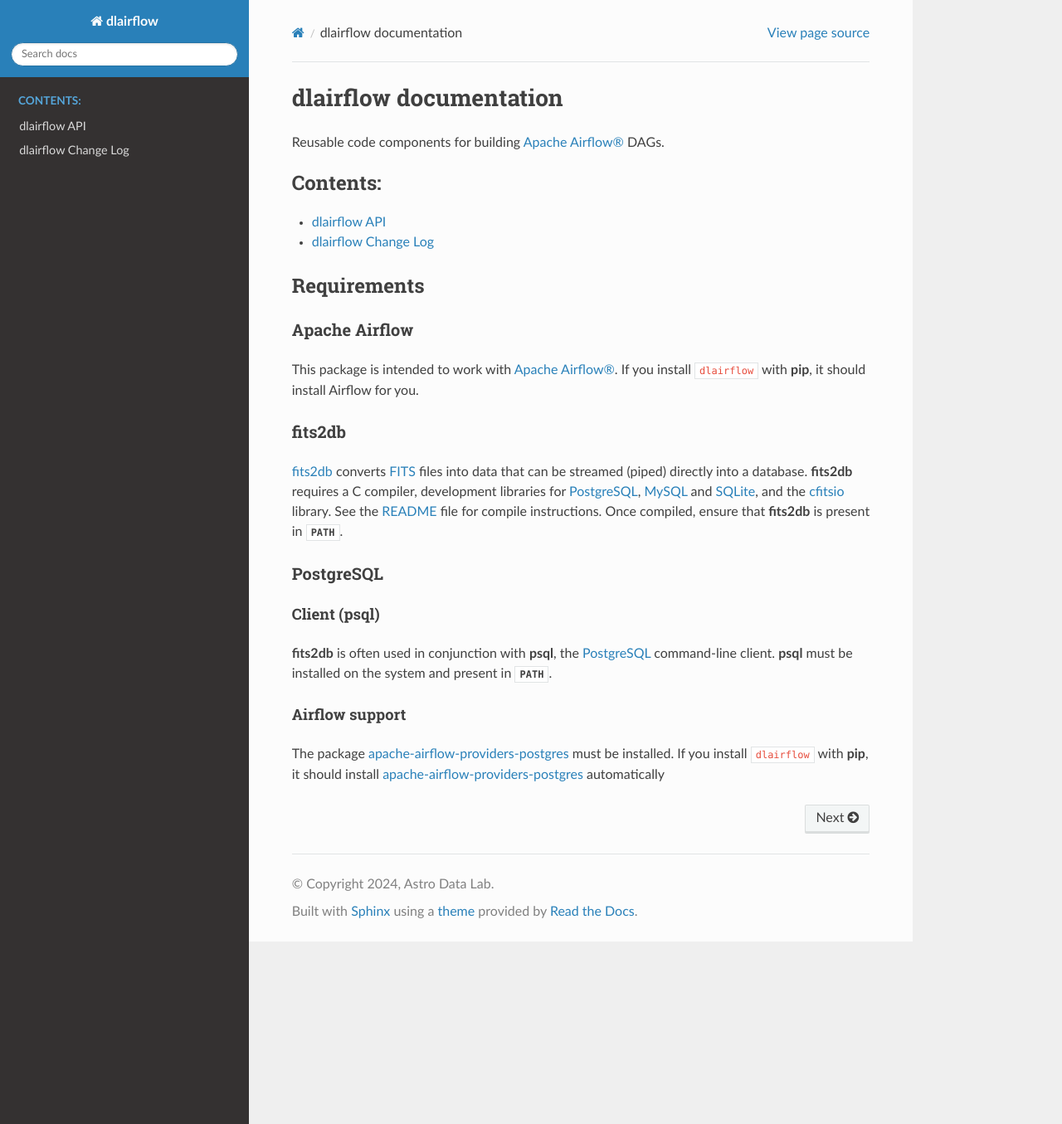
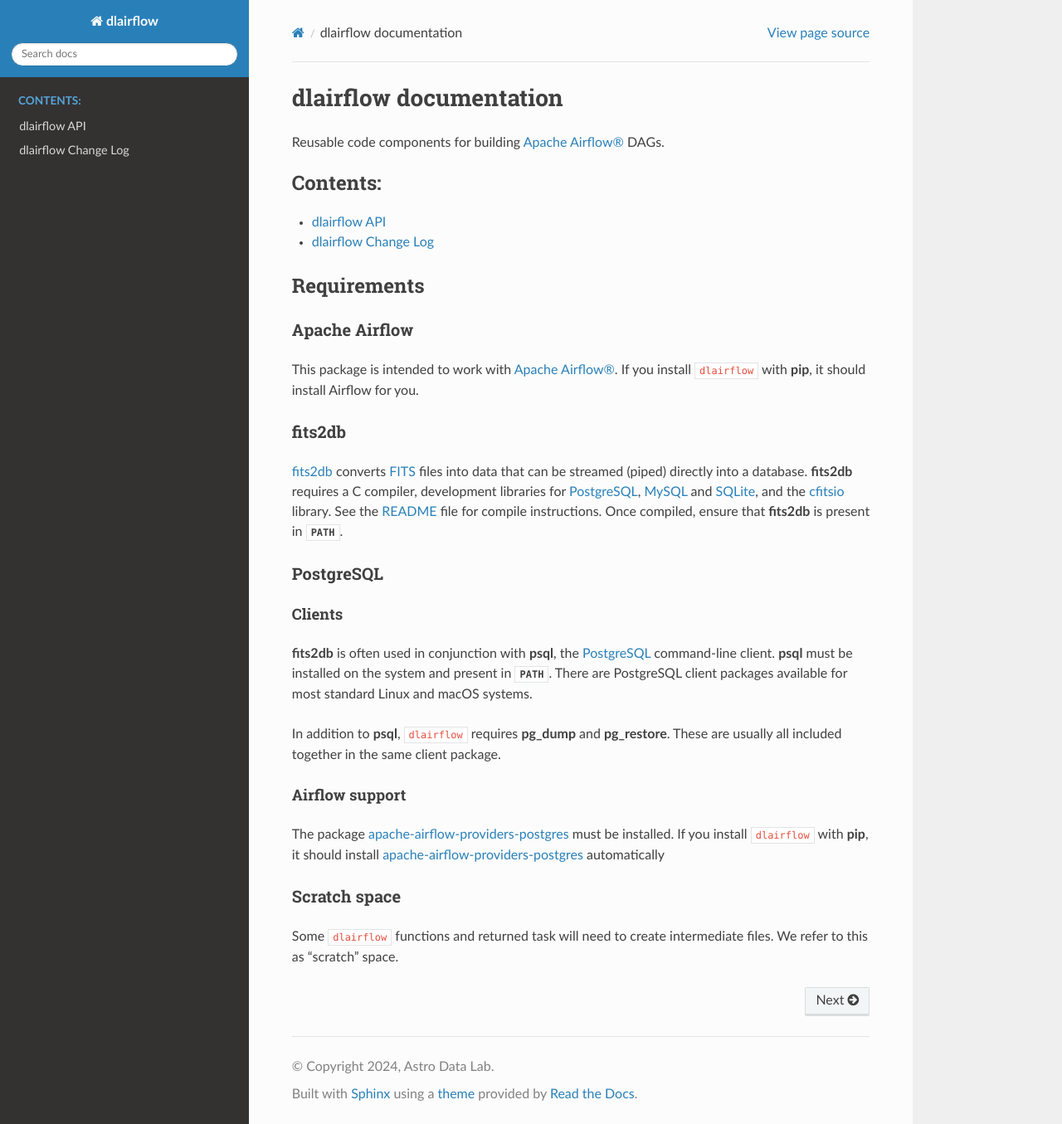
Before and after one commit to astro-datalab/dlairflow, a Sphinx documentation site: the page built from docs/index.rst, in a window 1280 px wide and 1355 px high. Shown: the whole window at 83% size. Built offline with Sphinx 7.4.7 and the Read the Docs theme 3.1.0, drawn with Linux system fonts in a browser that asks for light colours.

Commit message:
mention scratch

```diff
--- a/docs/index.rst
+++ b/docs/index.rst
@@ -47,12 +47,17 @@
 PostgreSQL
 ~~~~~~~~~~
 
-Client (psql)
-+++++++++++++
+Clients
++++++++
 
 :command:`fits2db` is often used in conjunction with :command:`psql`, the
 PostgreSQL_ command-line client. :command:`psql` must be installed on the system
-and present in :envvar:`PATH`.
+and present in :envvar:`PATH`. There are PostgreSQL client packages available
+for most standard Linux and macOS systems.
+
+In addition to :command:`psql`, ``dlairflow`` requires :command:`pg_dump`
+and :command:`pg_restore`.  These are usually all included together in the
+same client package.
 
 Airflow support
 +++++++++++++++
@@ -62,3 +67,10 @@
 apache-airflow-providers-postgres_ automatically
 
 .. _apache-airflow-providers-postgres: https://pypi.org/project/apache-airflow-providers-postgres/
+
+
+Scratch space
+~~~~~~~~~~~~~
+
+Some ``dlairflow`` functions and returned task will need to create intermediate
+files. We refer to this as "scratch" space.
```
Also changed, not shown: README.md (+5 -0 lines).
